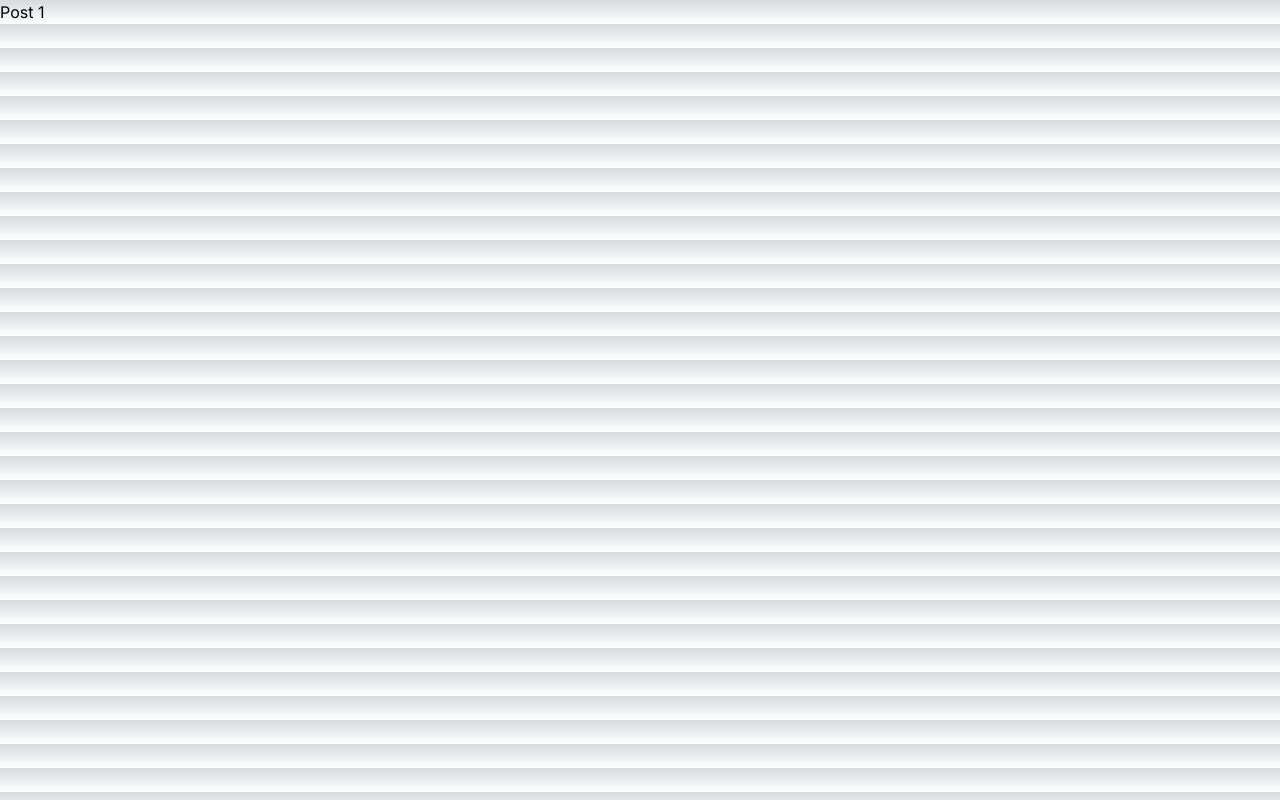
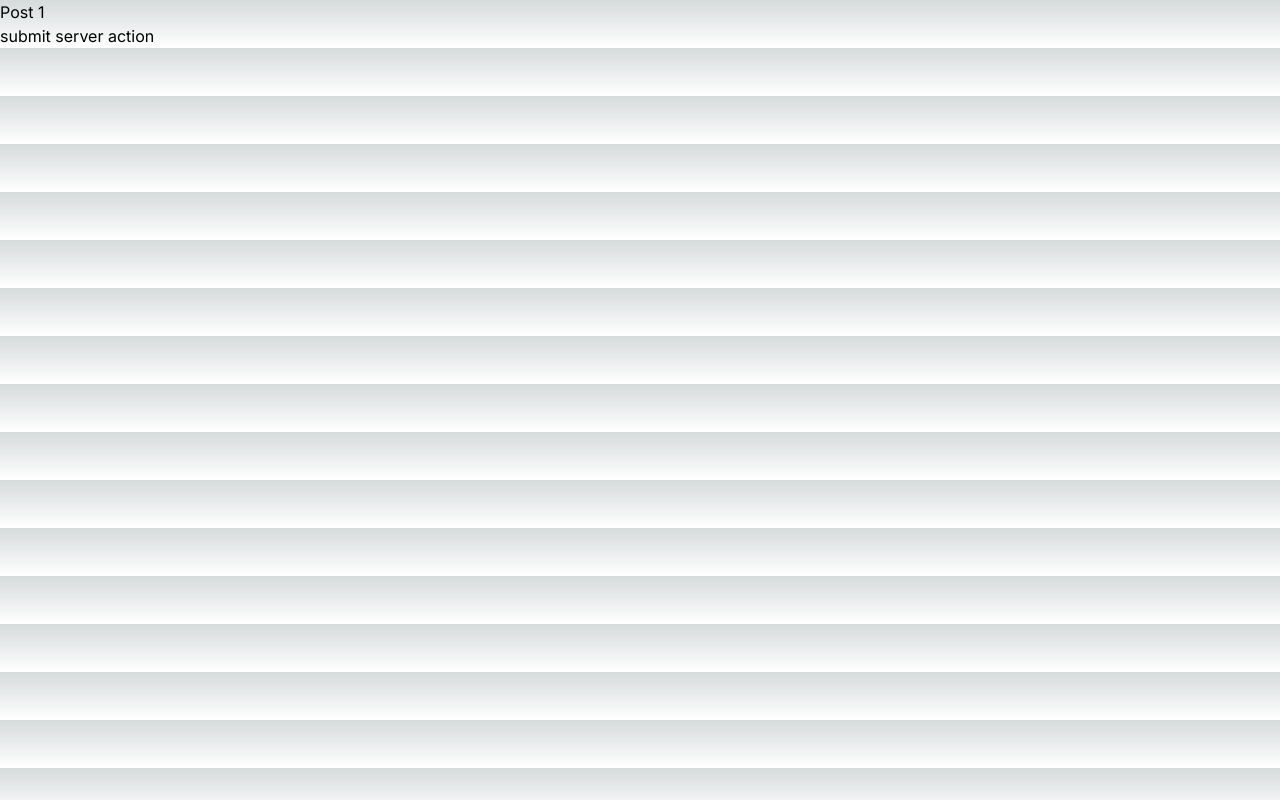
Before and after one commit to ralf-boltshauser/next-guide, a Next.js app: page /posts/1 in a window 1280 px wide. Built offline with nearby package versions, Linux system fonts and the light colour scheme.

Commit message:
server actions, server component

```diff
--- /dev/null
+++ b/src/app/actions/postActions.ts
@@ -0,0 +1,5 @@
+"use server";
+
+export async function executeServerAction() {
+  console.log("server action");
+}
--- a/src/app/posts/[id]/page.tsx
+++ b/src/app/posts/[id]/page.tsx
@@ -1,3 +1,5 @@
+import { executeServerAction } from "@/app/actions/postActions";
+
 export default function Post({
   params,
 }: {
@@ -5,5 +7,12 @@ export default function Post({
     id: string;
   };
 }) {
-  return <div>Post {params.id}</div>;
+  return (
+    <div>
+      <h2>Post {params.id}</h2>
+      <form action={executeServerAction}>
+        <button>submit server action</button>
+      </form>
+    </div>
+  );
 }
```
Also changed, not shown: 1 other file (tests, documents, lock files or other folders).
